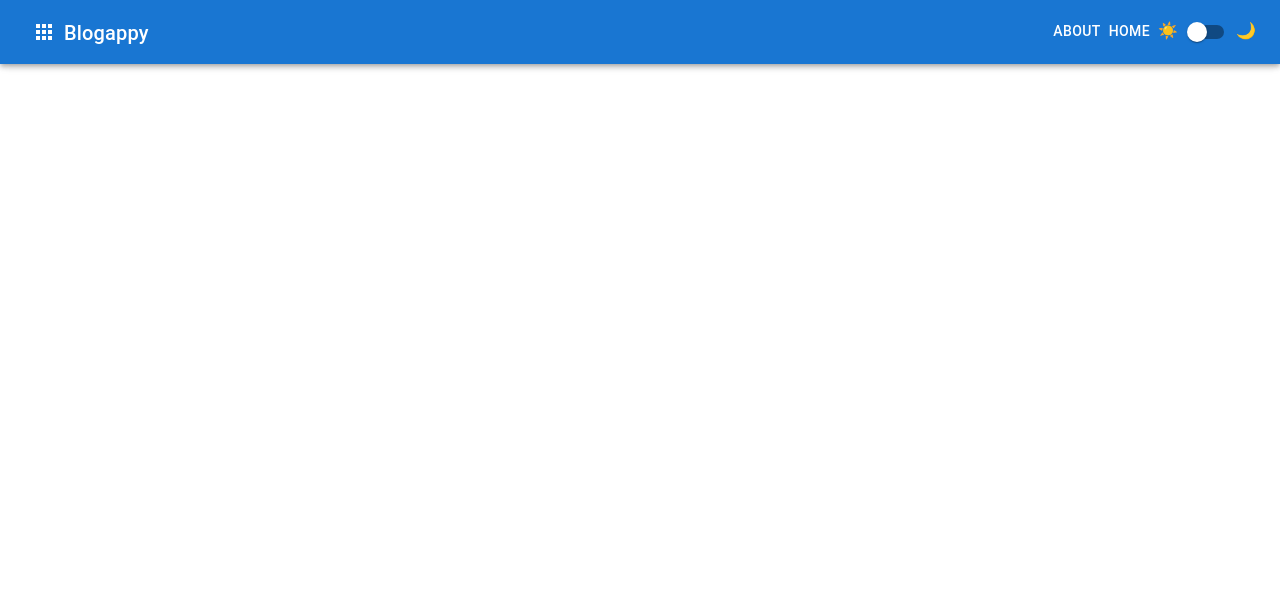
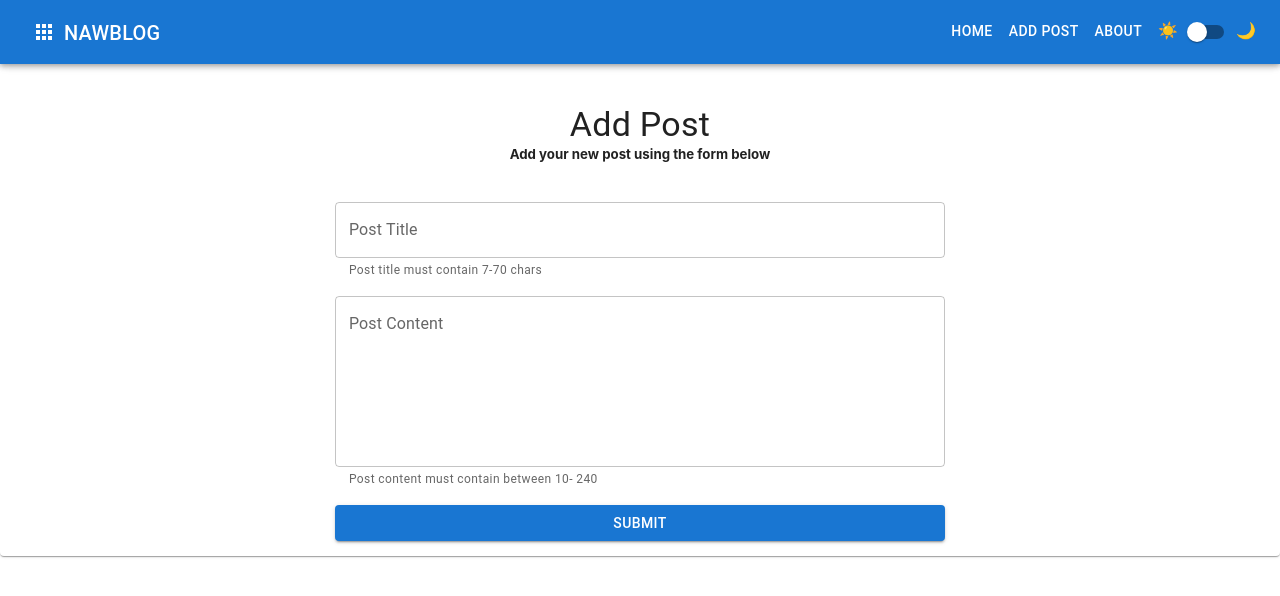
Before and after one commit to fifolio/Blogappy-Workshop, a React (Create React App) app: page /add-post in a window 1280 px wide. Shown: the top 596 px of the page. Built offline with nearby package versions, Linux system fonts and the light colour scheme.

Commit message:
version 5.3

```diff
--- a/src/App.js
+++ b/src/App.js
@@ -7,6 +7,7 @@
 import Home from "./pages/Home";
 import About from "./pages/About";
 import SinglePost from "./pages/templates/SinglePost";
+import AddPost from './pages/forms/AddPost.jsx';
 
 // IMPORT REACTs
 import { useState } from "react";
@@ -44,6 +45,7 @@
               <Route element={<Home />} path="/" />
               <Route element={<About />} path="/about" />
               <Route element={<SinglePost />} path="/post/:id" />
+              <Route element={<AddPost />} path="/add-post"/>
             </Routes>
           </Paper>
         </ThemeProvider>
--- /dev/null
+++ b/src/components/forms/AddPost.jsx
@@ -0,0 +1,50 @@
+// IMPORT MUI
+import Grid from "@mui/material/Grid";
+import TextField from "@mui/material/TextField";
+import Btn from "@mui/material/Button";
+
+export default function AddPost() {
+  const style = {
+    form: {
+      element: {
+        marginBottom: "15px",
+      },
+    },
+  };
+
+  return (
+    <>
+      <Grid container justifyContent="center">
+        <Grid item>
+          <form>
+            <TextField
+              name="title"
+              helperText="Post title must contain 7-70 chars"
+              label="Post Title"
+              fullWidth
+              sx={style.form.element}
+            />
+            <TextField
+              name="content"
+              helperText="Post content must contain between 10- 240 "
+              label="Post Content"
+              fullWidth
+              multiline
+              rows={6}
+              sx={style.form.element}
+            />
+            <Btn
+              type="submit"
+              py={1}
+              variant="contained"
+              fullWidth
+              sx={style.form.element}
+            >
+              Submit
+            </Btn>
+          </form>
+        </Grid>
+      </Grid>
+    </>
+  );
+}
--- /dev/null
+++ b/src/components/post/Controls.jsx
@@ -0,0 +1,36 @@
+// IMPORT REACTs
+import { useState } from "react";
+
+// IMPORT MUI
+import Grid from "@mui/material/Grid";
+import IconButton from "@mui/material/IconButton";
+import EditIcon from "@mui/icons-material/Edit";
+import DeleteIcon from "@mui/icons-material/Delete";
+import Collapse from "@mui/material/Collapse";
+import SettingsIcon from "@mui/icons-material/Settings";
+
+export default function Controls() {
+  const [open, setOpen] = useState(false);
+
+  return (
+    <>
+      <Grid container justifyContent="space-between">
+        <Grid item>
+          <IconButton color="primary" onClick={() => setOpen(!open)}>
+            <SettingsIcon />
+          </IconButton>
+        </Grid>
+        <Grid item>
+          <Collapse in={open} timeout="auto" unmountOnExit>
+            <IconButton color="info">
+              <EditIcon />
+            </IconButton>
+            <IconButton color="error">
+              <DeleteIcon />
+            </IconButton>
+          </Collapse>
+        </Grid>
+      </Grid>
+    </>
+  );
+}
--- a/src/components/post/Post.jsx
+++ b/src/components/post/Post.jsx
@@ -11,6 +11,7 @@
 
 // IMPORT COMPONENTS
 import FeaturedPost from "../post/Featured";
+import Controls from "../../components/post/Controls";
 
 export default function Post(props) {
   const { id, title, content, featured, snippet } = props;
@@ -26,6 +27,7 @@
       {featured && <FeaturedPost id={id} title={title} content={content} />}
       {!featured && (
         <Card raised sx={classes.root}>
+          <Controls />
           <Content>
             <Typo variant="h6" component="h3" gutterBottom>
               {snippet ? title.slice(0, 15) : title}
--- a/src/pages/Home.jsx
+++ b/src/pages/Home.jsx
@@ -71,7 +71,7 @@
             component="h2"
             variant="h2"
           >
-            Blogappy Posts
+            Posts
           </Grid>
           {posts && posts.length > 0 ? (
             posts.map((post) => {
--- /dev/null
+++ b/src/pages/forms/AddPost.jsx
@@ -0,0 +1,36 @@
+// IMPORT MUI
+import Grid from "@mui/material/Grid";
+import Paper from "@mui/material/Paper";
+import Typo from "@mui/material/Typography";
+import Divider from "@mui/material/Divider";
+
+// IMPORT COMPONENTS
+import AddPostForm from "../../components/forms/AddPost";
+
+export default function AddPost() {
+  return (
+    <>
+      <Paper>
+        <Grid
+          container
+          justifyContent="center"
+          textAlign="center"
+          sx={{ maxWidth: "80%", mx: "auto", padding: "2" }}
+        >
+          <Grid item m={5}>
+            <Typo variant="h4" component="h4">
+              Add Post
+            </Typo>
+            <Typo variant="body" component="h5">
+              Add your new post using the form below
+            </Typo>
+          </Grid>
+          <Divider sx={3} />
+        </Grid>
+        <Grid item>
+          <AddPostForm />
+        </Grid>
+      </Paper>
+    </>
+  );
+}
--- a/src/parts/Header.jsx
+++ b/src/parts/Header.jsx
@@ -47,11 +47,33 @@
                   component="h1"
                   sx={{ marginTop: "5px" }}
                 >
-                  Blogappy
+                  NAWBLOG
                 </Typography>
               </Grid>
             </Grid>
-            <Grid item container xs="auto" columnSpacing={1}>
+            <Grid item container xs="auto" columnSpacing={2}>
+              <Grid item sx={gridLinks}>
+                <URL
+                  component={Link}
+                  to="/"
+                  variant="button"
+                  underline="none"
+                  color="inherit"
+                >
+                  Home
+                </URL>
+              </Grid>
+              <Grid item sx={gridLinks}>
+                <URL
+                  component={Link}
+                  to="/add-post"
+                  variant="button"
+                  underline="none"
+                  color="inherit"
+                >
+                  Add Post
+                </URL>
+              </Grid>
               <Grid item sx={gridLinks}>
                 <URL
                   component={Link}
@@ -61,17 +83,6 @@
                   color="inherit"
                 >
                   About
-                </URL>
-              </Grid>
-              <Grid item sx={gridLinks}>
-                <URL
-                  component={Link}
-                  to="/"
-                  variant="button"
-                  underline="none"
-                  color="inherit"
-                >
-                  Home
                 </URL>
               </Grid>
               <Grid item>
```
